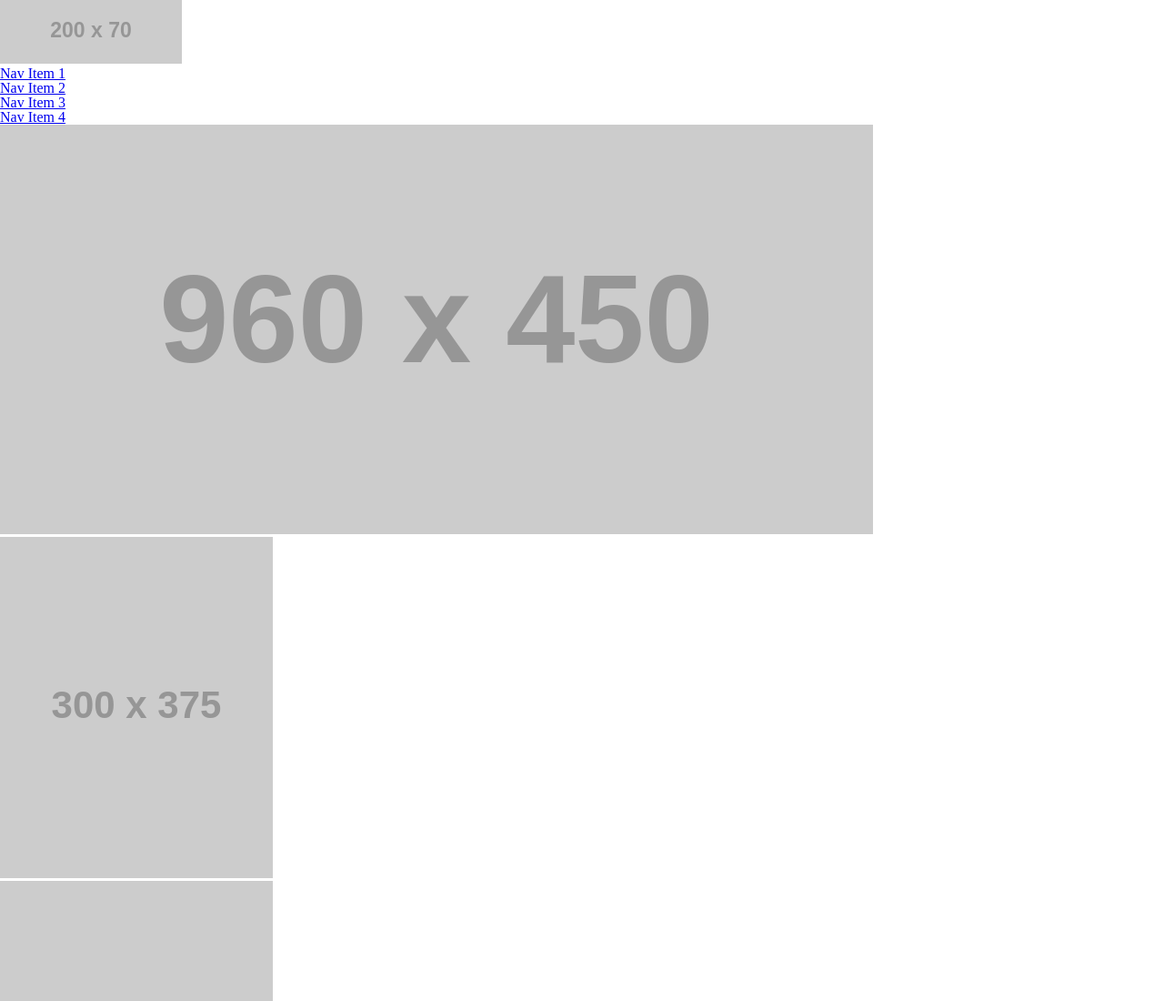
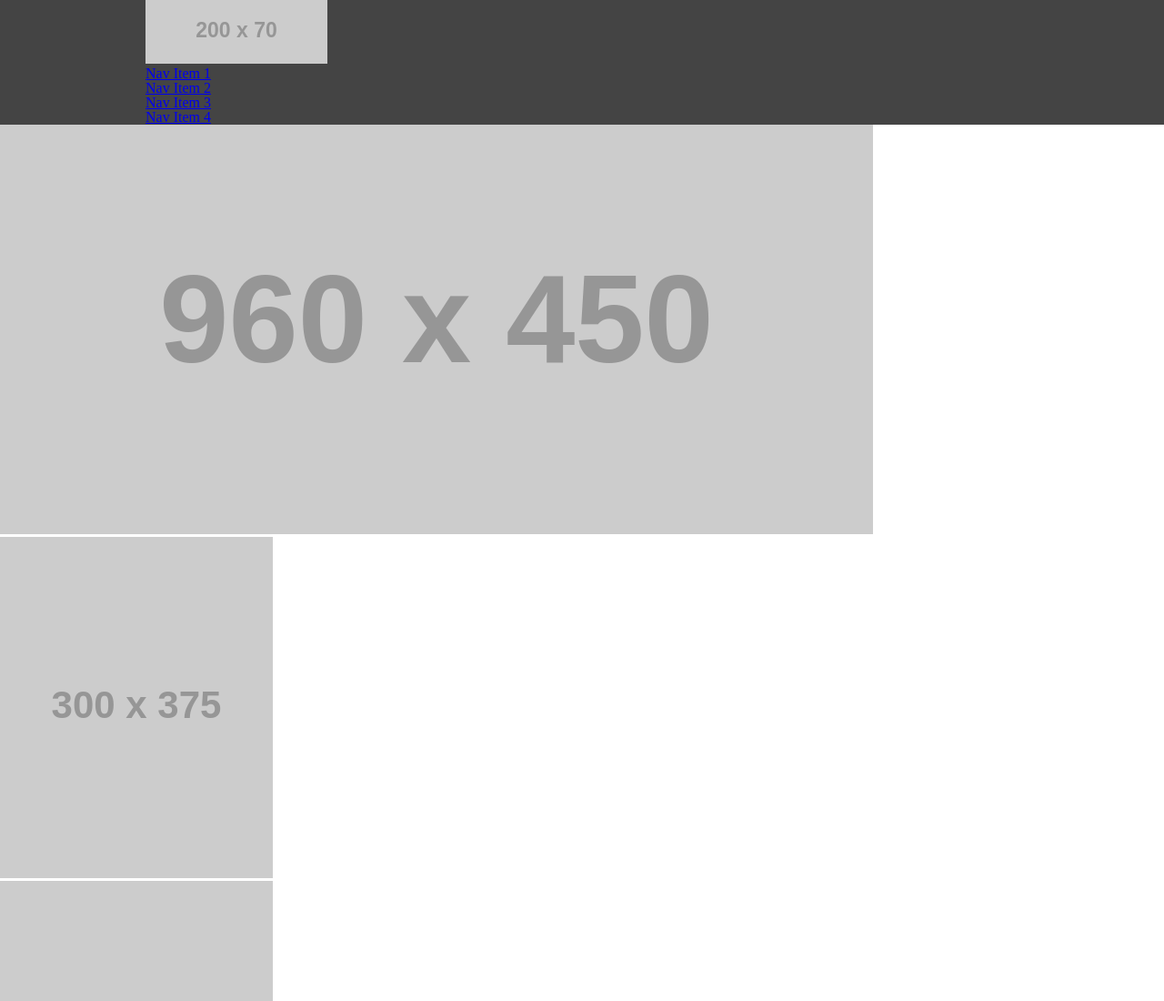
Before and after one commit to AstridMinjarezsugich/WireFrameExercise, a plain HTML site: page index.html in a window 1280 px wide. Shown: the top 1100 px of the page at 91% size. Drawn offline with Linux system fonts and the light colour scheme; placeholder pictures from the web are drawn by us.

Commit message:
Working on CSS

```diff
--- a/index.html
+++ b/index.html
@@ -9,9 +9,9 @@
   <link rel="stylesheet" href="style.css">
 </head>
 <body>
-  <div>
     <header>
-      <img src="https://placehold.it/200x70/111" alt="" />
+      <div>
+        <img src="https://placehold.it/200x70/111" alt="" />
       <nav>
         <ul>
           <li><a href="#">Nav Item 1</a></li>
@@ -20,8 +20,8 @@
           <li><a href="#">Nav Item 4</a></li>
         </ul>
       </nav>
+      </div>
     </header>
-  </div>
 
   <main>
       <img src="https://placehold.it/960x450/111" alt=""/>
--- a/style.css
+++ b/style.css
@@ -0,0 +1,9 @@
+header {
+  background-color: #444;
+  width: 100%;
+}
+
+header div {
+  width: 960px;
+  margin: auto;
+}
```
